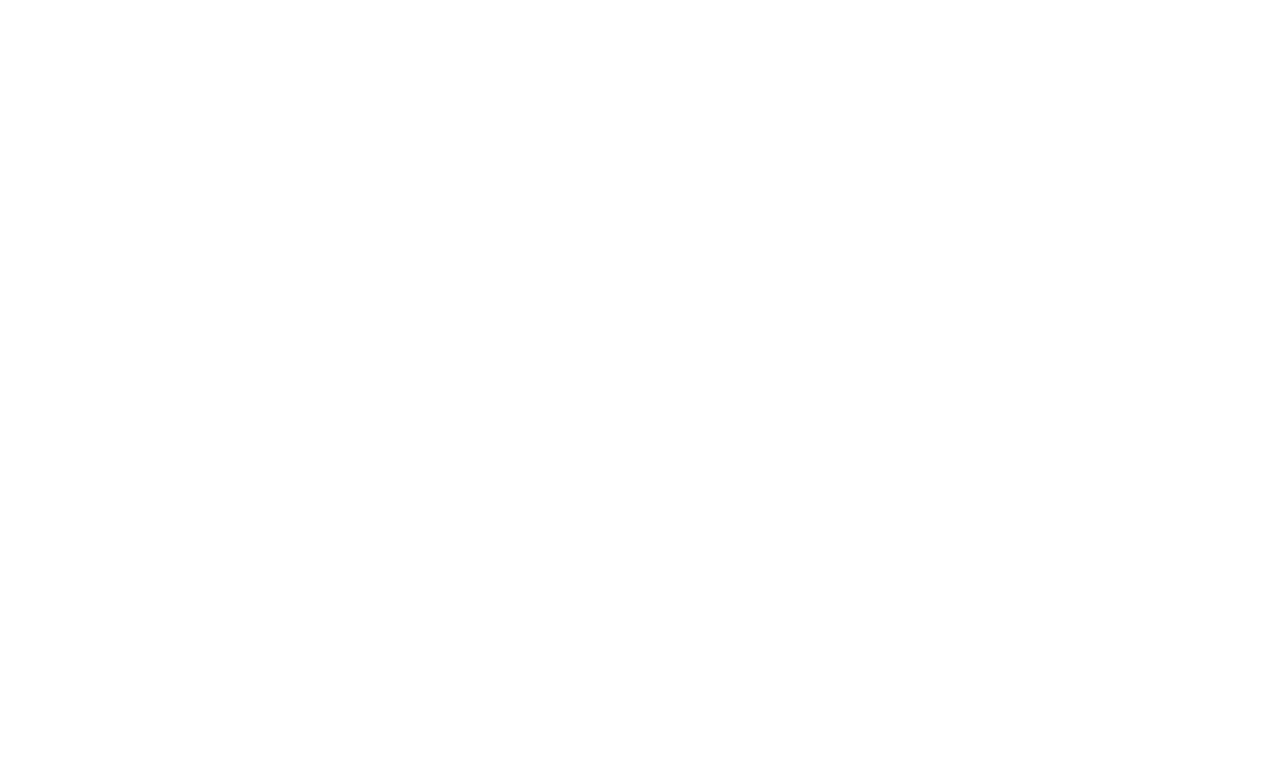
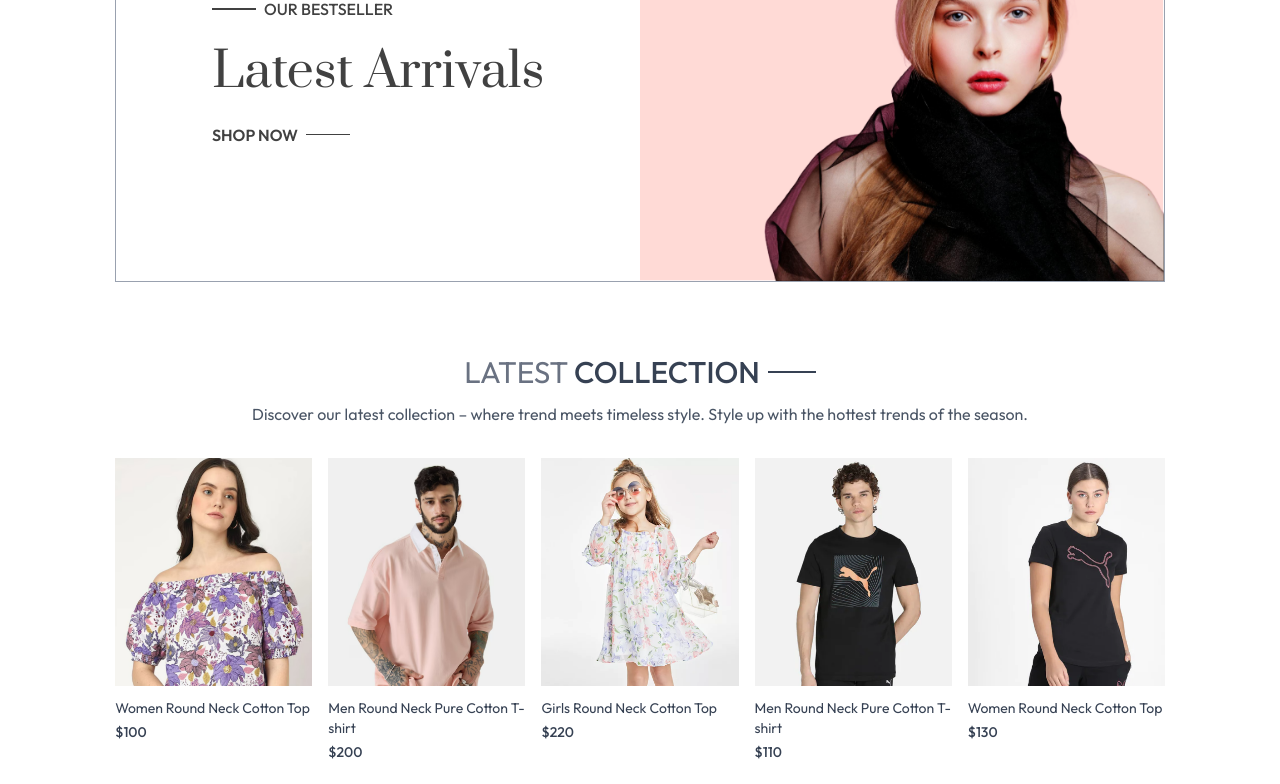
Before and after one commit to Ansh-Soni-0/E-Commerce, a React (Vite) app in the folder MERN-Project/: page / in a window 1280 px wide. Shown: the part 220-1004 px from the top of the page. Before the commit the page ends 800 px from the top, so only its background shows below. Built offline with nearby package versions, Linux system fonts and the light colour scheme.

Commit message:
Add Latest Collections Page

```diff
--- /dev/null
+++ b/MERN-Project/src/components/Hero.jsx
@@ -0,0 +1,47 @@
+import React from 'react'
+import { assets } from '../assets/frontend_assets/assets'
+
+const Hero = () => {
+  return (
+    <div className='flex flex-col sm:flex-row border border-gray-400'>
+
+        {/* hero left text */}
+        <div
+        className='w-full sm:w-1/2 flex items-center justify-center py-10 sm:py-0'>
+
+            <div className='text-[#414141]'>
+
+                <div className='flex items-center gap-2'>
+
+                    <p className='w-8 md:w-11 h-[2px] bg-[#414141]'>
+                    </p>
+
+                    <p className='font-medium text-sm md:text-base'>OUR BESTSELLER</p>
+
+                </div>
+
+                <h1 className='prata-regular text-3xl sm:py-3 lg:text-5xl leading-relaxed'>
+                    Latest Arrivals
+                </h1>
+
+                <div className='flex items-center gap-2'>
+                    <p className='font-semibold text-sm md:text-base'>SHOP NOW</p>
+                    <p className='w-8 md:w-11 h-[1px] bg-[#414141]'></p>
+                </div>
+
+            </div>
+
+        </div>
+
+        {/* hero right image */}
+        <img
+        src={assets.hero_img}
+        alt="hero-image"
+        className='w-full sm:w-1/2'
+        />
+
+    </div>
+  )
+}
+
+export default Hero
--- /dev/null
+++ b/MERN-Project/src/components/LatestCollection.jsx
@@ -0,0 +1,56 @@
+import React, { useContext, useEffect, useState } from 'react'
+import { ShopContext } from '../context/ShopContext'
+import Title from './Title'
+import ProductItems from './ProductItems'
+
+const LatestCollection = () => {
+
+    const { products } = useContext(ShopContext)
+
+    const [latestProducts , setLatestProducts] = useState([]);
+
+    useEffect(() => {
+        setLatestProducts(products.slice(0 , 10))
+    }, [])
+
+
+
+
+  return (
+    <div className='my-10 '>
+
+        <div
+        className='text-center py-8 text-3xl'>
+            <Title
+            text1={'LATEST'}
+            text2={"COLLECTION"}
+            />
+
+            <p className='w-3/4 m-auto text-xs sm:text-sm md:text-base text-gray-600'>
+            Discover our latest collection – where trend meets timeless style. Style up with the hottest trends of the season.
+            </p>
+        </div>
+
+        {/* rendering products */}
+        <div className='grid grid-cols-2 sm:grid-cols-3 md:grid-cols-4 lg:grid-cols-5 gap-4 gap-y-6'>
+            {
+                latestProducts.map((item , index) => (
+
+                    <ProductItems
+                    key={index}
+
+                    id={item._id}
+                    image={item.image}
+                    name={item.name}
+                    price={item.price}
+                    />
+
+                ))
+            }
+        </div>
+
+    </div>
+  )
+}
+
+export default LatestCollection
--- a/MERN-Project/src/components/Navbar.jsx
+++ b/MERN-Project/src/components/Navbar.jsx
@@ -10,10 +10,15 @@
   return (
     <div
     className='flex items-center justify-between py-5 font-medium'>
-        <img
-        src={assets.logo}
-        alt="webside-logo"
-        className='w-36'/>
+        <Link
+        to='/'
+        >
+            <img
+            src={assets.logo}
+            alt="webside-logo"
+            className='w-36'/>
+        </Link>
+
 
 
         <ul className='hidden sm:flex gap-5 text-sm text-gray-700'>
@@ -104,7 +109,7 @@
 
                 <NavLink
                 onClick={() => setVisible(false)}
-                to='/Home'
+                to='/'
                 className='py-2 pl-6 border border-gray-200 hover:bg-black hover:text-white transition-all'>
                     HOME
                 </NavLink>
--- /dev/null
+++ b/MERN-Project/src/components/ProductItems.jsx
@@ -0,0 +1,28 @@
+import React, { useContext } from 'react'
+import { ShopContext } from '../context/ShopContext'
+import { Link } from 'react-router-dom'
+
+const ProductItems = ({id,image,name,price}) => {
+
+    const {currency} = useContext(ShopContext)
+
+  return (
+    <Link
+    className='text-gray-700 cursor-pointer'
+    to={`/product/${id}`}>
+
+        <div className='overflow-hidden'>
+            <img
+            className='hover:scale-110 transition ease-in-out'
+            src={image[0]}
+            alt="image" />
+        </div>
+
+        <p className='pt-3 pb-1 text-sm'>{name}</p>
+
+        <p className='text-sm font-medium'>{currency}{price}</p>
+    </Link>
+  )
+}
+
+export default ProductItems
--- /dev/null
+++ b/MERN-Project/src/components/Title.jsx
@@ -0,0 +1,15 @@
+import React from 'react'
+
+const Title = ({text1 , text2}) => {
+  return (
+    <div className='inline-flex gap-2 items-center mb-3'>
+
+        <p className='text-gray-500'>{text1} <span className='text-gray-700 font-medium'>{text2}</span></p>
+
+        <p className='w-8 sm:w-12 h-[1px] sm:h-[2px] bg-gray-700'></p>
+
+    </div>
+  )
+}
+
+export default Title
--- /dev/null
+++ b/MERN-Project/src/context/ShopContext.jsx
@@ -0,0 +1,22 @@
+import { createContext } from "react";
+import { products } from "../assets/frontend_assets/assets";
+
+export const ShopContext = createContext();
+
+const ShopContextProvider = ({children}) => {
+
+    const currency     = '$';
+    const delivery_fee =  10;
+
+    const value = {
+        products , currency , delivery_fee
+    }
+
+    return (
+        <ShopContext.Provider value={value}>
+            {children}
+        </ShopContext.Provider>
+    )
+}
+
+export default ShopContextProvider;
--- a/MERN-Project/src/index.css
+++ b/MERN-Project/src/index.css
@@ -1,5 +1,24 @@
+@import url("https://fonts.googleapis.com/css2?family=Outfit:wght@100..900&family=Prata&display=swap");
+
 @import "tailwindcss";
 
-a.active hr{
-    display: block;
+a.active hr {
+  display: block;
 }
+
+* {
+  font-family: "Outfit", sans-serif;
+}
+
+.prata-regular {
+  font-family: "Prata", serif;
+  font-weight: 400;
+  font-style: normal;
+}
+
+@media (max-width:640px) {
+  a.active{
+    background-color: black;
+    color: white;
+  }
+}
--- a/MERN-Project/src/main.jsx
+++ b/MERN-Project/src/main.jsx
@@ -2,12 +2,15 @@
 import { createRoot } from "react-dom/client";
 import "./index.css";
 import App from "./App.jsx";
-import {BrowserRouter} from "react-router-dom"
+import { BrowserRouter } from "react-router-dom";
+import ShopContextProvider from "./context/ShopContext.jsx";
 
 createRoot(document.getElementById("root")).render(
   <StrictMode>
     <BrowserRouter>
-      <App />
+      <ShopContextProvider>
+        <App />
+      </ShopContextProvider>
     </BrowserRouter>
   </StrictMode>
 );
--- a/MERN-Project/src/pages/Home.jsx
+++ b/MERN-Project/src/pages/Home.jsx
@@ -1,8 +1,13 @@
 import React from 'react'
+import Hero from '../components/Hero'
+import LatestCollection from '../components/LatestCollection'
 
 const Home = () => {
   return (
-    <div>Home</div>
+    <div>
+      <Hero />
+      <LatestCollection />
+    </div>
   )
 }
 
```
